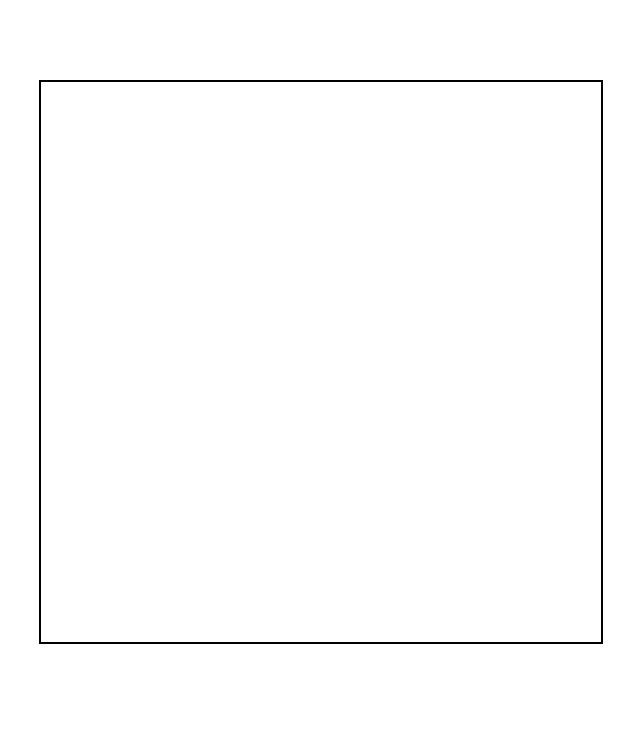
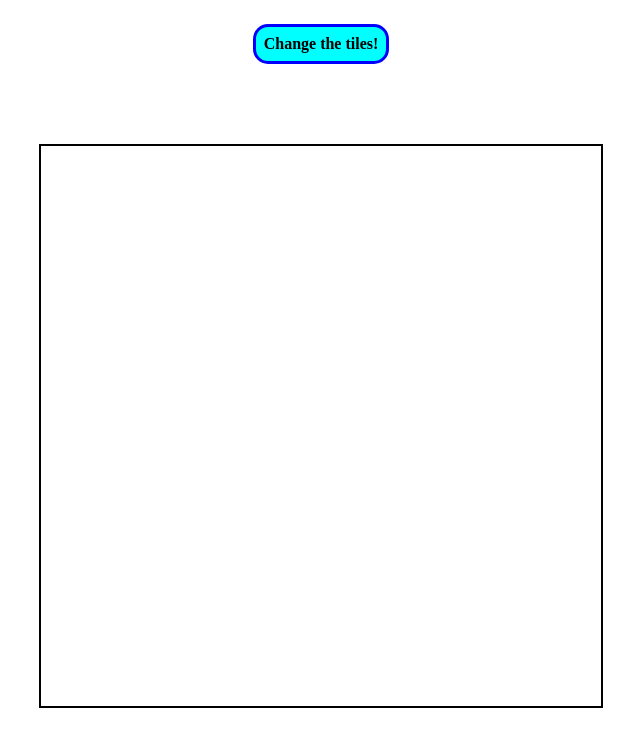
Before and after one commit to Danilo-Giannone/odin-etch-a-sketch, a plain HTML site: page index.html in a window 1280 px wide. Shown: the whole page, without its empty margins (319-959 px from the left). Drawn offline with Linux system fonts and the light colour scheme.

Commit message:
add change tiles btn and added style to it

```diff
--- a/index.html
+++ b/index.html
@@ -8,7 +8,9 @@
     <link rel="stylesheet" href="styles.css">
 </head>
 <body>
+    <div class="btn">
+        <button>Change the tiles!</button>
+    </div>
     <div id="grid"></div>
-
 </body>
 </html>
--- a/styles.css
+++ b/styles.css
@@ -22,3 +22,19 @@
     height:70vh;
     border: 2px solid black;
 }
+.btn{
+    display: flex;
+    justify-content: center;
+}
+button{
+    padding: 1vh;
+    border: 3px solid blue;
+    border-radius: 15px;
+    margin: 2vh 0vh 0vh;
+    font-family:'Times New Roman', Times, serif;
+    font-weight: 800;
+    font-size: 2vh;
+    color: black;
+    background-color: aqua;
+
+}
```
